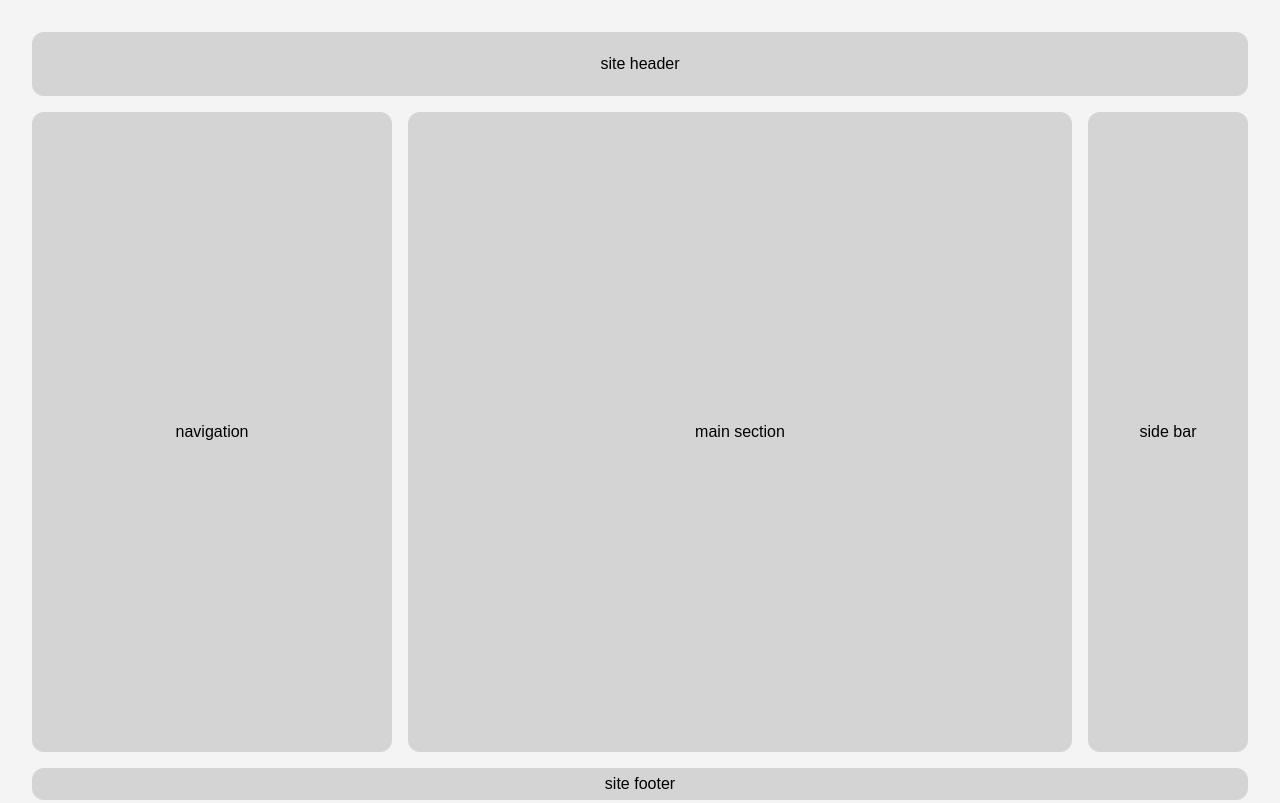
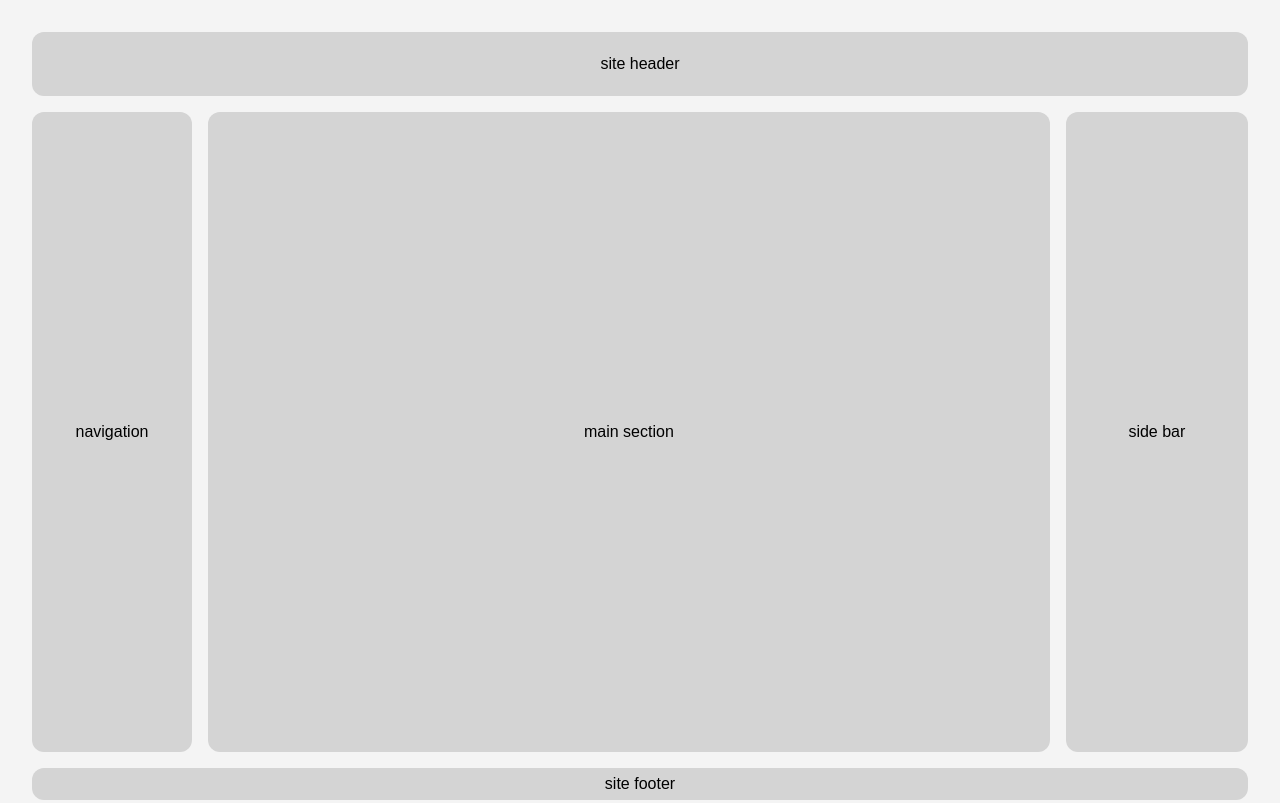
Before and after one commit to anschwa/websit, a plain HTML site: page index.html in a window 1280 px wide. Shown: the top 803 px of the page. Drawn offline with Linux system fonts and the light colour scheme.

Commit message:
switch nav and aside

```diff
--- a/style.css
+++ b/style.css
@@ -29,8 +29,8 @@ section{
     background-color:#d4d4d4;
 
     order:2; /* position of this child relative to its siblings */
-    flex-grow:2; /* factor at which the child will stretch */
-    flex-shrink:2; /* factor at which the child will shrink */
+    flex-grow:6; /* factor at which the child will stretch */
+    flex-shrink:6; /* factor at which the child will shrink */
     display:flex;
     flex-direction:column;
     justify-content:center;
@@ -38,12 +38,13 @@ section{
 }
 
 nav{
+    min-width:10em;
     border-radius:12px;
     background-color:#d4d4d4;
 
     order:1;
-    flex-grow:1;
-    flex-shrink:1;
+    flex-grow:0;
+    flex-shrink:0;
     display:flex;
     justify-content:center;
     align-items:center;
@@ -55,8 +56,8 @@ aside{
     background-color:#d4d4d4;
 
     order:3;
-    flex-shrink:0;
-    flex-grow:0;
+    flex-shrink:1;
+    flex-grow:1;
     display:flex;
     justify-content:center;
     align-items:center;
```
